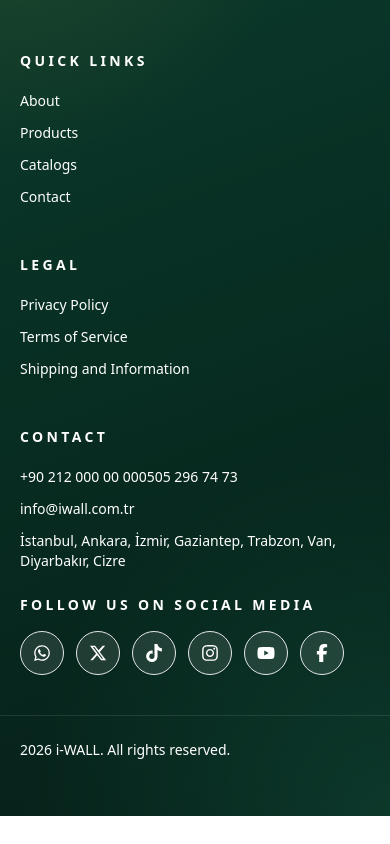
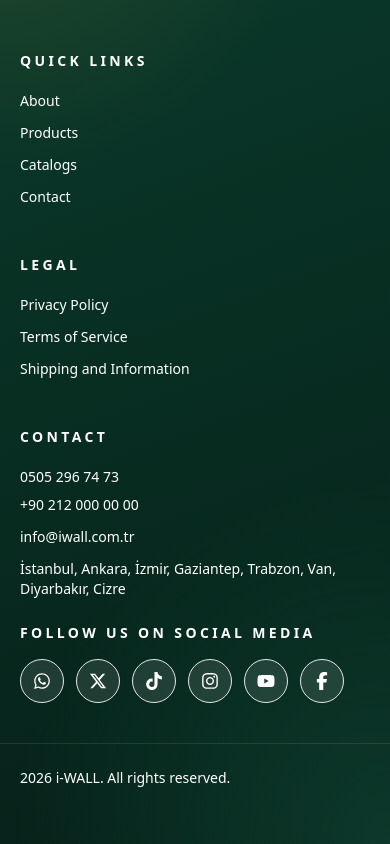
Before and after one commit to iwallcenter-lgtm/iwall-site, a Next.js app: page /en in a window 390 px wide. Shown: the part 10679-11523 px from the top of the page. Before the commit the page ends 11495 px from the top, so only its background shows below. Built offline with nearby package versions, Linux system fonts and the light colour scheme.

Commit message:
fix phone numbers layout

```diff
--- a/src/components/site/footer.tsx
+++ b/src/components/site/footer.tsx
@@ -40,8 +40,10 @@ export function Footer({ locale, messages }: FooterProps) {
         <div id="social-media">
           <h3 className="text-sm font-semibold uppercase tracking-[0.24em] text-white">{messages.footer.contact}</h3>
           <div className="mt-5 space-y-3 text-sm text-white">
-            <Link href="tel:+902120000000">{siteConfig.company.phone}</Link>
-            <Link href="tel:+905052967473">0505 296 74 73</Link>
+            <div className="flex flex-col gap-2">
+              <Link href="tel:+905052967473">0505 296 74 73</Link>
+              <Link href="tel:+902120000000">{siteConfig.company.phone}</Link>
+            </div>
             <p>{siteConfig.company.email}</p>
             <p>{siteConfig.company.address}</p>
           </div>
```
